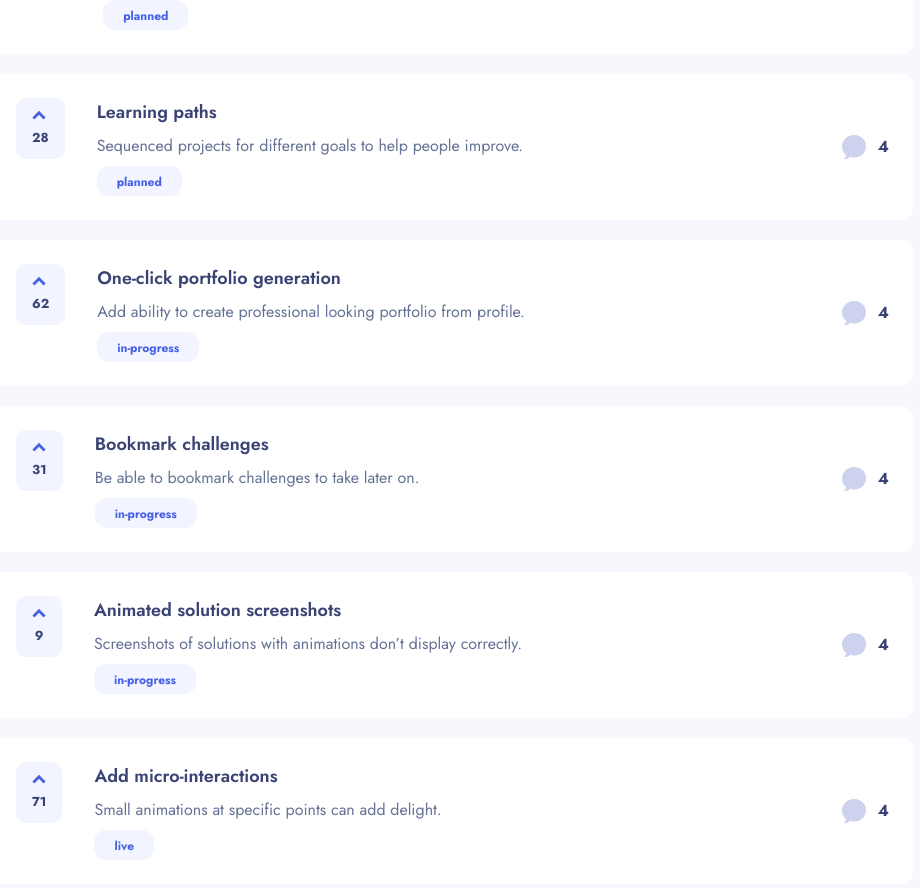
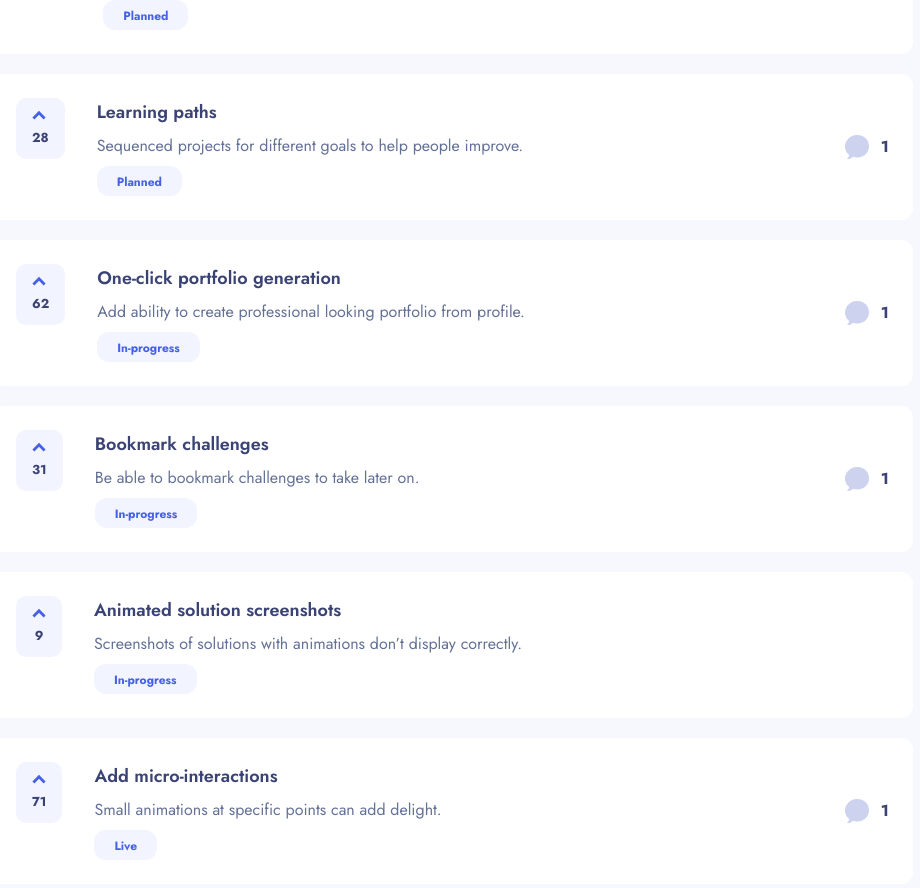
Before and after one commit to miljan-gajic/product-feedback, a Next.js app: page / in a window 1280 px wide. Shown: the part 1220-2108 px from the top of the page, without its empty margins (327-1247 px from the left). Built offline with nearby package versions, Linux system fonts and the light colour scheme.

Commit message:
adding dummy data to various components programatically

```diff
--- a/src/app/layout.tsx
+++ b/src/app/layout.tsx
@@ -19,7 +19,7 @@ export default function RootLayout({
   return (
     <html lang="en">
       <body className={`${getJost.className} antialiased`}>
-        <main className="w-[1200px] h-[1000px] mx-auto min-h-screen mt-8 flex flex-row gap-6">
+        <main className="w-[1200px] mx-auto min-h-screen my-8 flex flex-row gap-6">
           {children}
         </main>
       </body>
--- a/src/app/page.tsx
+++ b/src/app/page.tsx
@@ -18,24 +18,6 @@ import {
 import { api } from './api/api';
 import { mapStatusesFromProduct } from '@/utils/mapStatusesFromProduct';
 import { mapCategoriesFromProduct } from '@/utils/mapCategoriesFromProduct';
-
-const dummyData: ListItem[] = [
-  {
-    type: 'planned',
-    amount: 2,
-    label: 'Planned',
-  },
-  {
-    type: 'in-progress',
-    amount: 3,
-    label: 'In-Progress',
-  },
-  {
-    type: 'live',
-    amount: 1,
-    label: 'Live',
-  },
-];
 
 export default async function Home() {
   const data = await api<ApiResponse>('/assets/data/data.json');
@@ -68,13 +50,14 @@ export default async function Home() {
           </Card>
         ) : (
           data?.productRequests.map(
-            ({ description, status, upvotes, title }) => (
-              <Card cs="w-full">
+            ({ id, description, status, upvotes, title, comments }) => (
+              <Card cs="w-full" key={id}>
                 <Feedback
                   description={description}
                   status={status}
                   title={title}
                   upvotesCount={upvotes}
+                  totalComments={comments?.length}
                 />
               </Card>
             )
--- a/src/components/Comment/Comment.tsx
+++ b/src/components/Comment/Comment.tsx
@@ -8,7 +8,7 @@ type CommentProps = {
 
 export function Comment({ commentCount }: CommentProps) {
   return (
-    <div className="flex gap-3 self-center">
+    <div className="flex gap-3 self-center cursor-pointer">
       <Image src={commentsIcon} alt="Comment icon" width={24} height={24} />
       <span className="text-secondary-text font-bold">{commentCount}</span>
     </div>
--- a/src/components/Feedback/Feedback.tsx
+++ b/src/components/Feedback/Feedback.tsx
@@ -10,6 +10,7 @@ type FeedbackProps = {
   upvotesCount: number;
   description: string;
   status: ProductRequestStatuses;
+  totalComments?: number;
 };
 
 export function Feedback({
@@ -17,6 +18,7 @@ export function Feedback({
   upvotesCount,
   description,
   status,
+  totalComments,
 }: FeedbackProps) {
   return (
     <section
@@ -24,7 +26,7 @@ export function Feedback({
     >
       <VoteCounter upvotesCount={upvotesCount} />
       <FeedbackContent title={title} body={description} tag={status} />
-      <Comment commentCount={4} />
+      {totalComments && <Comment commentCount={totalComments} />}
     </section>
   );
 }
--- a/src/components/Tag/Tag.tsx
+++ b/src/components/Tag/Tag.tsx
@@ -1,5 +1,6 @@
 import { ProductRequestStatuses } from '@/types/productRequest';
 import { cn } from '@/utils/cn';
+import { capitalize } from 'lodash';
 
 type TagProps = {
   tagContent?: ProductRequestStatuses;
@@ -20,7 +21,7 @@ export function Tag({ tagContent, active }: TagProps) {
           active ? 'text-white' : 'text-secondary'
         )}
       >
-        {tagContent}
+        {capitalize(tagContent)}
       </p>
     </button>
   );
```
